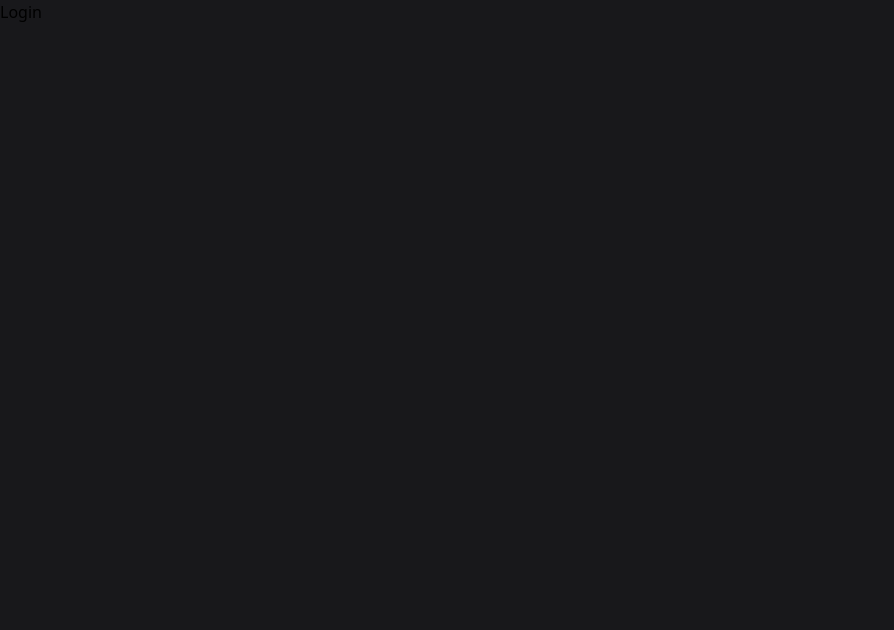
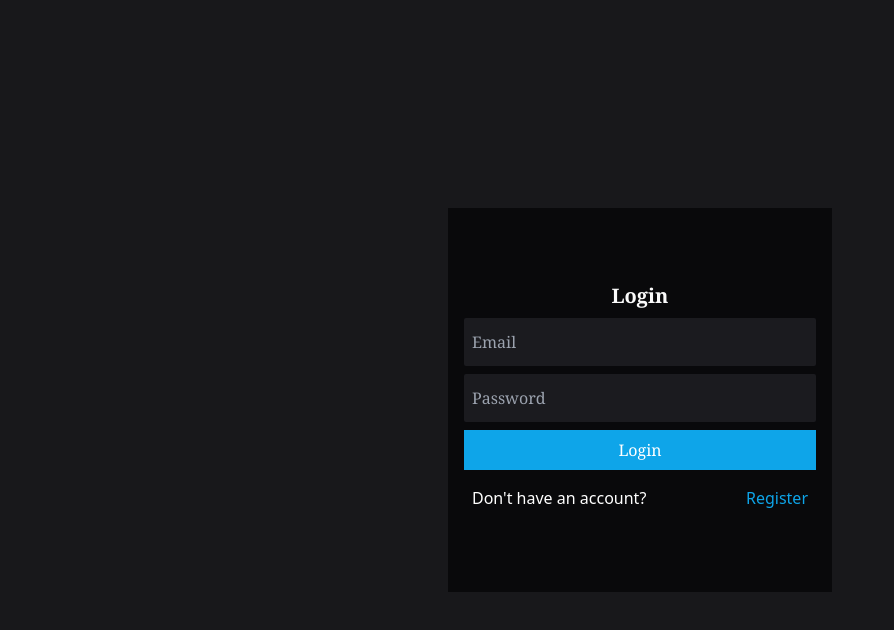
Before and after one commit to Crisops/Task-Users, a React (Vite) app in the folder client/: page /login in a window 1280 px wide. Shown: the top 630 px of the page, without its empty margins (0-894 px from the left). Built offline with nearby package versions, Linux system fonts and the light colour scheme.

Commit message:
Added login functionality with its error handler and navigate if user is authenticated

```diff
--- a/client/src/pages/Login.jsx
+++ b/client/src/pages/Login.jsx
@@ -1,8 +1,49 @@
+import { useEffect } from 'react'
+import { useForm } from 'react-hook-form'
+import { useAuth } from '../hooks/useAuth'
+import { Link, useNavigate } from 'react-router-dom'
+import Input from '../components/Input'
+import ErrorAuth from '../components/ErrorAuth'
+
 function Login () {
+  const { register, handleSubmit, formState: { errors } } = useForm()
+  const { signin, isAuthenticated, error: registerError } = useAuth()
+
+  const onSubmit = handleSubmit((data) => {
+    signin(data)
+  })
+
+  const navigate = useNavigate()
+
+  useEffect(() => {
+    if (isAuthenticated) navigate('/tasks')
+  }, [isAuthenticated, navigate])
+
   return (
-    <>
-      Login
-    </>
+    <div className='w-full h-full flex flex-col justify-center items-center'>
+      <form onSubmit={onSubmit} className='w-96 h-96 flex flex-col justify-center gap-2 bg-zinc-950 p-4'>
+        <h3 className='text-center text-xl font-serif text-zinc-50 font-bold'>Login</h3>
+        <Input
+          type='email'
+          placeholder='Email'
+          handleInput={{ ...register('email', { required: 'Email is required' }) }}
+          error={errors.email}
+        />
+        <Input
+          type='password'
+          placeholder='Password'
+          handleInput={{ ...register('password', { required: 'Password is required' }) }}
+          error={errors.password}
+        />
+        <button className='bg-sky-500 text-white font-serif px-1 py-2 transition-colors hover:bg-sky-600' type='submit'>Login</button>
+        <p className='flex justify-between p-2 text-white'>Don't have an account? <Link to='/register' className='text-sky-500 font-normal font-sans'>Register</Link></p>
+      </form>
+      {registerError &&
+
+      registerError.map((message, index) => {
+        return <ErrorAuth key={index} registerError={message} />
+      })}
+    </div>
   )
 }
 
```
